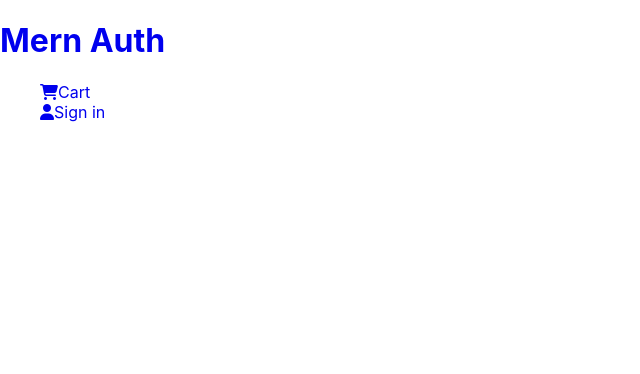
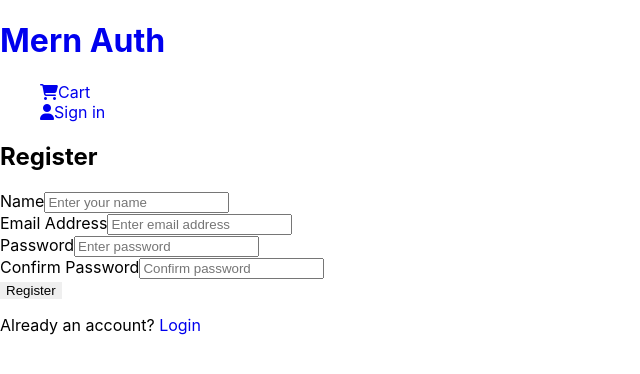
Before and after one commit to aayushjain7/MERN-Full-Auth-Boilerplate, a React (Create React App) app in the folder client/: page /register in a window 1280 px wide. Shown: the top 374 px of the page, without its empty margins (0-640 px from the left). Built offline with nearby package versions, Linux system fonts and the light colour scheme.

Commit message:
register

```diff
--- a/client/src/components/body/Body.js
+++ b/client/src/components/body/Body.js
@@ -1,12 +1,14 @@
 import React from 'react';
 import { Switch, Route } from 'react-router-dom';
 import Login from './auth/Login';
+import Register from './auth/Register';
 
 function Body() {
 	return (
 		<section>
 			<Switch>
 				<Route exact path='/login' component={Login} />
+				<Route exact path='/register' component={Register} />
 			</Switch>
 		</section>
 	);
--- a/client/src/components/body/auth/Login.js
+++ b/client/src/components/body/auth/Login.js
@@ -72,6 +72,9 @@ function Login() {
 					<Link to='/forgot_password'>Forgot your password?</Link>
 				</div>
 			</form>
+			<p>
+				New User? <Link to='/register'>Register</Link>
+			</p>
 		</div>
 	);
 }
--- /dev/null
+++ b/client/src/components/body/auth/Register.js
@@ -0,0 +1,115 @@
+import React, { useState } from 'react';
+import { Link } from 'react-router-dom';
+import axios from 'axios';
+import { showErrMsg, showSuccessMsg } from '../../utils/notification/Notification';
+import { isEmpty, isEmail, isLength, isMatch } from '../../utils/validation/Validation';
+
+const initialState = {
+	name: '',
+	email: '',
+	password: '',
+	cf_password: '',
+	err: '',
+	success: '',
+};
+
+function Register() {
+	const [user, setUser] = useState(initialState);
+
+	const { name, email, password, cf_password, err, success } = user;
+
+	const handleChangeInput = (e) => {
+		const { name, value } = e.target;
+		setUser({ ...user, [name]: value, err: '', success: '' });
+	};
+
+	const handleSubmit = async (e) => {
+		e.preventDefault();
+		if (isEmpty(name) || isEmpty(password)) return setUser({ ...user, err: 'Please fill in all fields.', success: '' });
+
+		if (!isEmail(email)) return setUser({ ...user, err: 'Invalid emails.', success: '' });
+
+		if (isLength(password)) return setUser({ ...user, err: 'Password must be at least 6 characters.', success: '' });
+
+		if (!isMatch(password, cf_password)) return setUser({ ...user, err: 'Password did not match.', success: '' });
+		try {
+			const res = await axios.post('/user/register', {
+				name,
+				email,
+				password,
+			});
+
+			setUser({ ...user, err: '', success: res.data.msg });
+		} catch (err) {
+			err.response.data.msg && setUser({ ...user, err: err.response.data.msg, success: '' });
+		}
+	};
+
+	return (
+		<div className='login_page'>
+			<h2>Register</h2>
+			{err && showErrMsg(err)}
+			{success && showSuccessMsg(success)}
+
+			<form onSubmit={handleSubmit}>
+				<div>
+					<label htmlFor='name'>Name</label>
+					<input
+						type='text'
+						placeholder='Enter your name'
+						id='name'
+						value={name}
+						name='name'
+						onChange={handleChangeInput}
+					/>
+				</div>
+
+				<div>
+					<label htmlFor='email'>Email Address</label>
+					<input
+						type='text'
+						placeholder='Enter email address'
+						id='email'
+						value={email}
+						name='email'
+						onChange={handleChangeInput}
+					/>
+				</div>
+
+				<div>
+					<label htmlFor='password'>Password</label>
+					<input
+						type='password'
+						placeholder='Enter password'
+						id='password'
+						value={password}
+						name='password'
+						onChange={handleChangeInput}
+					/>
+				</div>
+
+				<div>
+					<label htmlFor='cf_password'>Confirm Password</label>
+					<input
+						type='password'
+						placeholder='Confirm password'
+						id='cf_password'
+						value={cf_password}
+						name='cf_password'
+						onChange={handleChangeInput}
+					/>
+				</div>
+
+				<div className='row'>
+					<button type='submit'>Register</button>
+				</div>
+			</form>
+
+			<p>
+				Already an account? <Link to='/login'>Login</Link>
+			</p>
+		</div>
+	);
+}
+
+export default Register;
--- a/client/src/components/body/auth/auth.css
+++ b/client/src/components/body/auth/auth.css
@@ -37,3 +37,10 @@
 	letter-spacing: 1.5px;
 	margin-right: 10px;
 }
+.login_page p {
+	margin: 10px 0;
+}
+.login_page a {
+	color: #111;
+	font-weight: 600;
+}
--- /dev/null
+++ b/client/src/components/utils/validation/Validation.js
@@ -0,0 +1,21 @@
+export const isEmpty = (value) => {
+	if (!value) return true;
+	return false;
+};
+
+export const isEmail = (email) => {
+	// eslint-disable-next-line
+	const re =
+		/^(([^<>()[\]\\.,;:\s@\"]+(\.[^<>()[\]\\.,;:\s@\"]+)*)|(\".+\"))@((\[[0-9]{1,3}\.[0-9]{1,3}\.[0-9]{1,3}\.[0-9]{1,3}\])|(([a-zA-Z\-0-9]+\.)+[a-zA-Z]{2,}))$/;
+	return re.test(email);
+};
+
+export const isLength = (password) => {
+	if (password.length < 6) return true;
+	return false;
+};
+
+export const isMatch = (password, cf_password) => {
+	if (password === cf_password) return true;
+	return false;
+};
```
